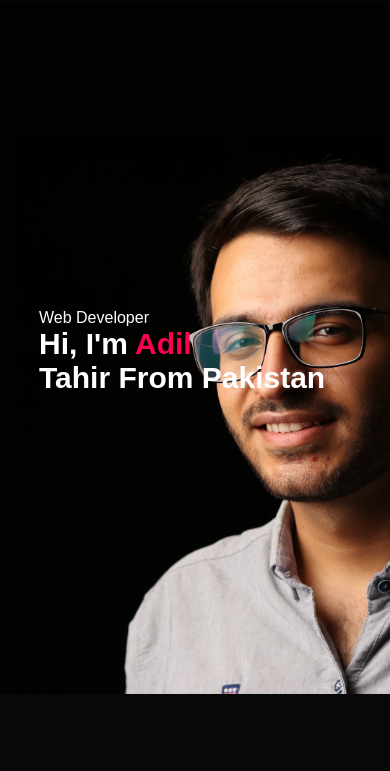
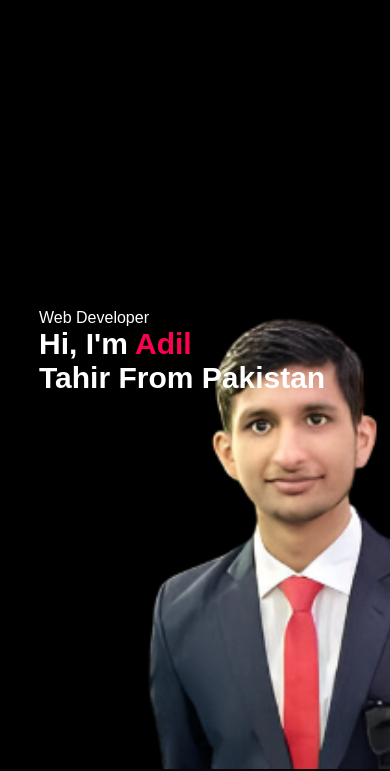
Before and after one commit to AdilTahir123/Single-Page-Practice-Portfolio, a plain HTML site: page index.html in a window 390 px wide. Shown: the part 75-846 px from the top of the page. Drawn offline with nearby package versions, Linux system fonts and the light colour scheme.

Commit message:
Updated code

```diff
--- a/style.css
+++ b/style.css
@@ -351,7 +351,9 @@ nav .fas{
 /* ...............Css for small screen............. */
 @media only screen and (max-width:600px){
     #header{
-        background-image:url(images/phone-background.png);
+        background-image:url(images/adil.jfif\(1\)\(1\).png);
+        background-position: center;
+        background-size: cover;
     }
     .header-text{
         margin-top: 100%;
```
